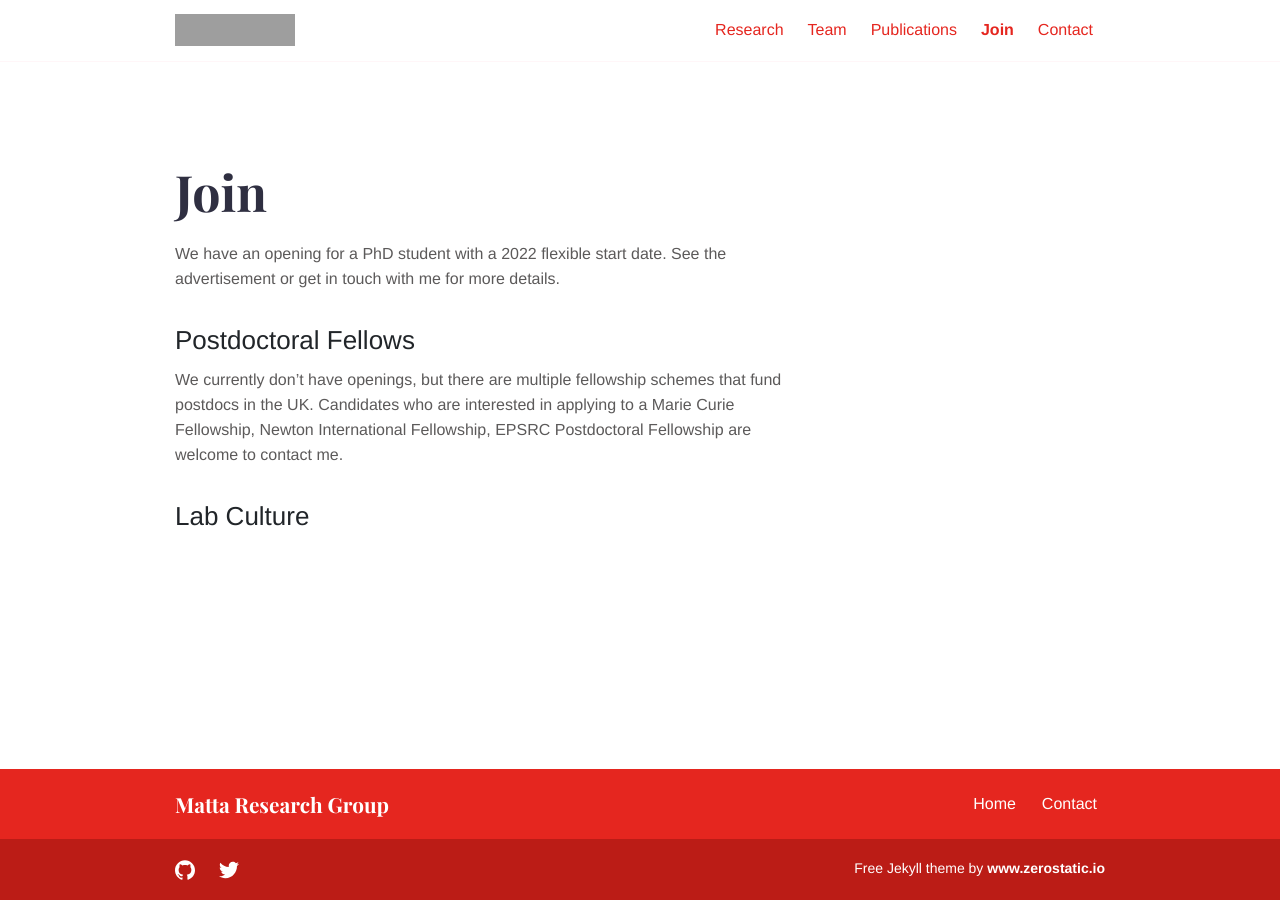
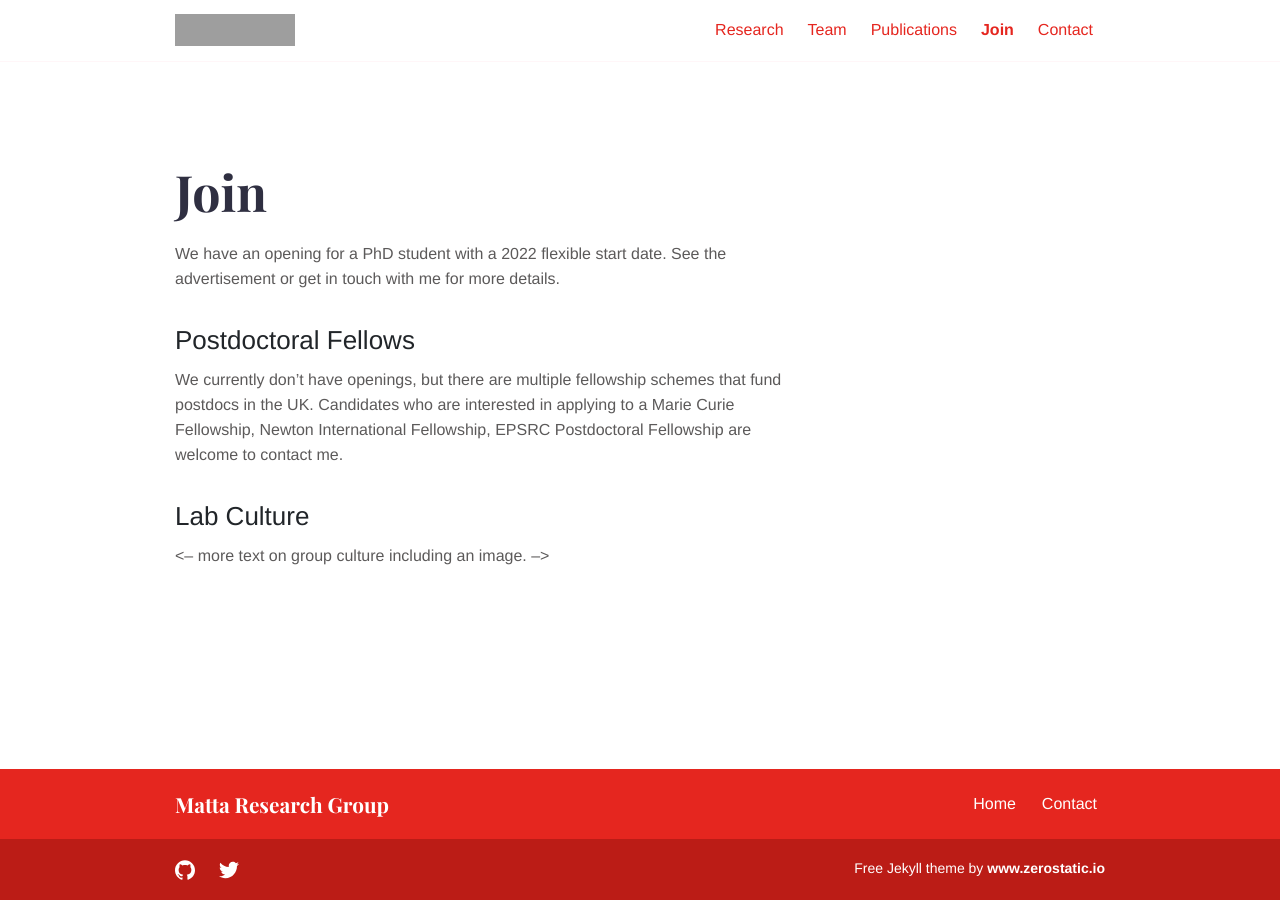
Before and after one commit to matta-research-group/matta-research-group.github.io, a Jekyll site: the page built from join.md, in a window 1280 px wide. Built offline with Jekyll 4.4.1, drawn with Linux system fonts in a browser that asks for light colours; grey boxes are pictures that could not be loaded.

Commit message:
Update join.md

```diff
--- a/join.md
+++ b/join.md
@@ -15,3 +15,5 @@ We currently don't have openings, but there are multiple fellowship schemes that
 
 
 ## Lab Culture
+
+<-- more text on group culture including an image.  -->
```
